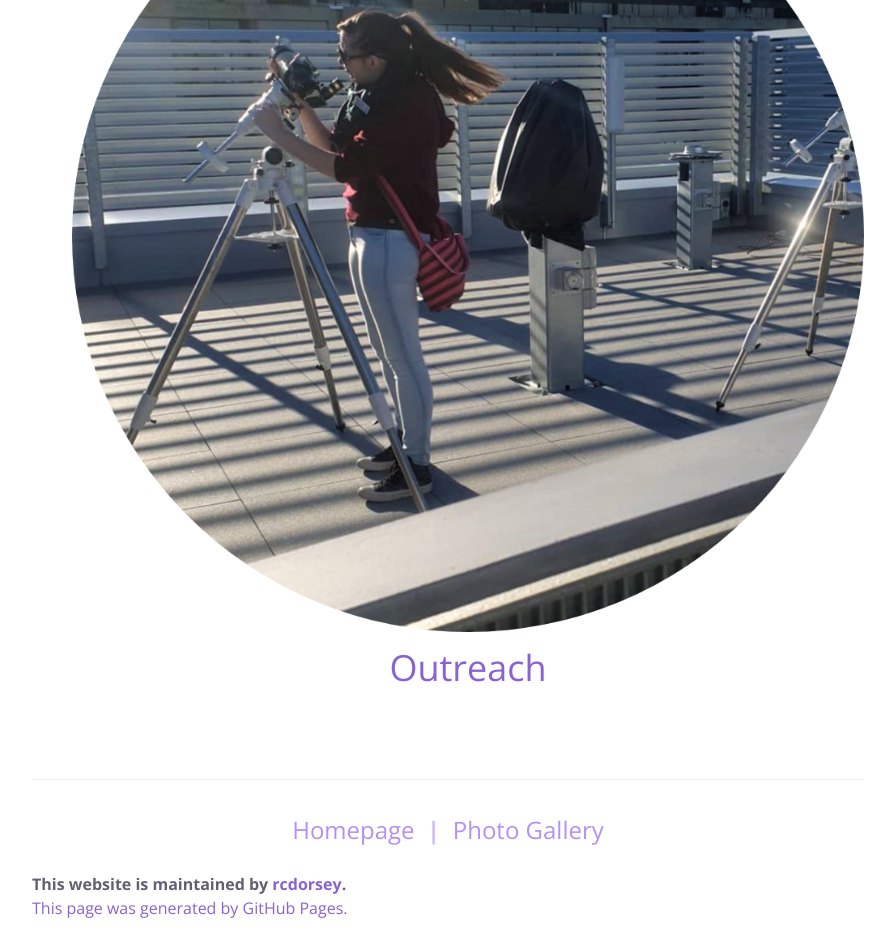
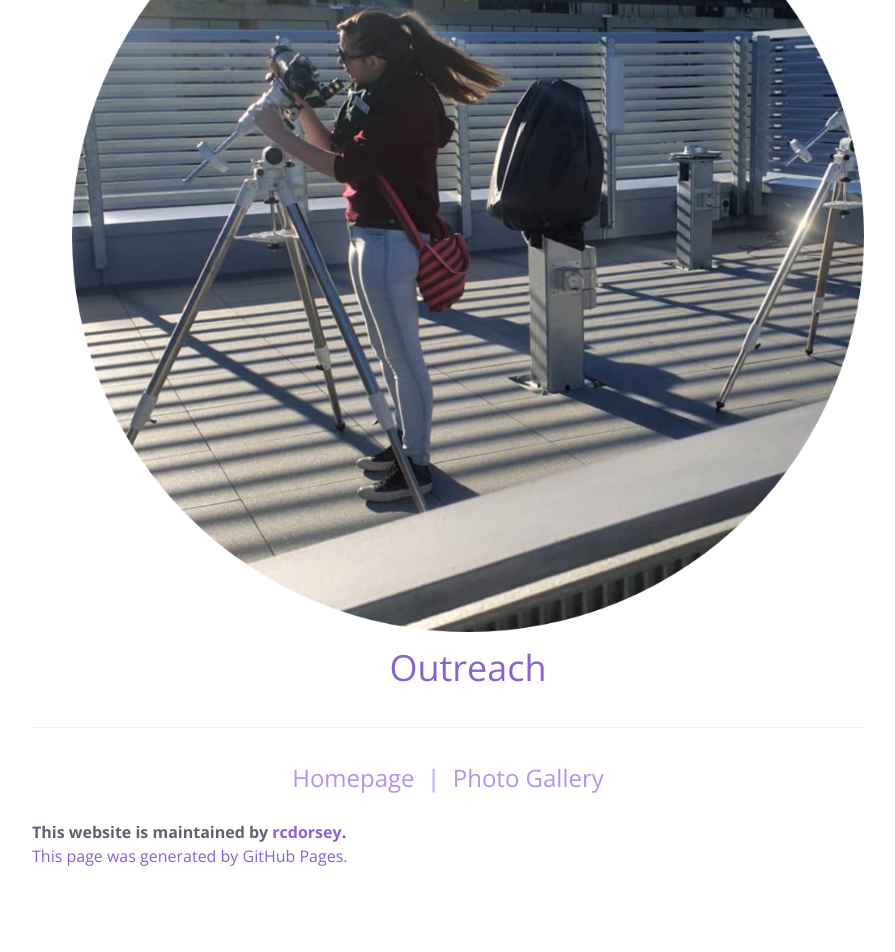
Before and after one commit to rcdorsey/rcdcorsey.github.io, a Jekyll site: the page built from photos.html, in a window 1280 px wide. Shown: the part 912-1864 px from the top of the page, without its empty margins (192-1087 px from the left). Built offline with Jekyll 4.4.1, drawn with Linux system fonts in a browser that asks for light colours; after the commit the page ends 1812 px from its top, so only the background shows below that.

Commit message:
Update photos.html

```diff
--- a/photos.html
+++ b/photos.html
@@ -14,7 +14,10 @@ description: "Just a small kiwi in a big galaxy"
       <img src="{{ site.baseurl }}/assets/images/photos/{{ photo_page.title }}-{{ 1 }}.png">
     </li>
     <li>
-      <h2><a text-align="center" href="{{ photo_page.url | prepend: site.baseurl }}">{{ photo_page.title }}</a></h2><br/>
+      <h2><a text-align="center" href="{{ photo_page.url | prepend: site.baseurl }}">{{ photo_page.title }}</a></h2>
+    </li>
+    <li>
+      <!-- nothing here -->
     </li>
   {% endfor %}
 </ul>
```
